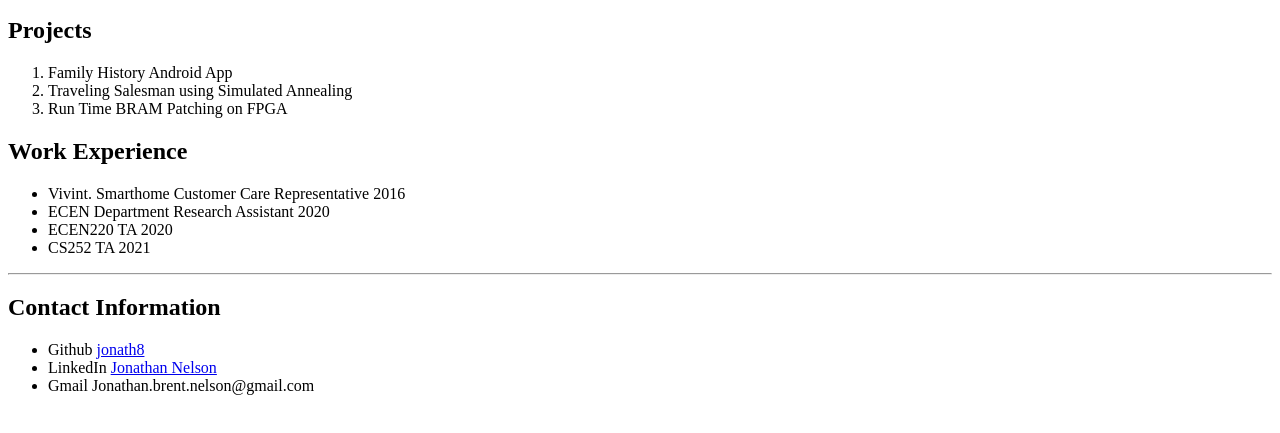
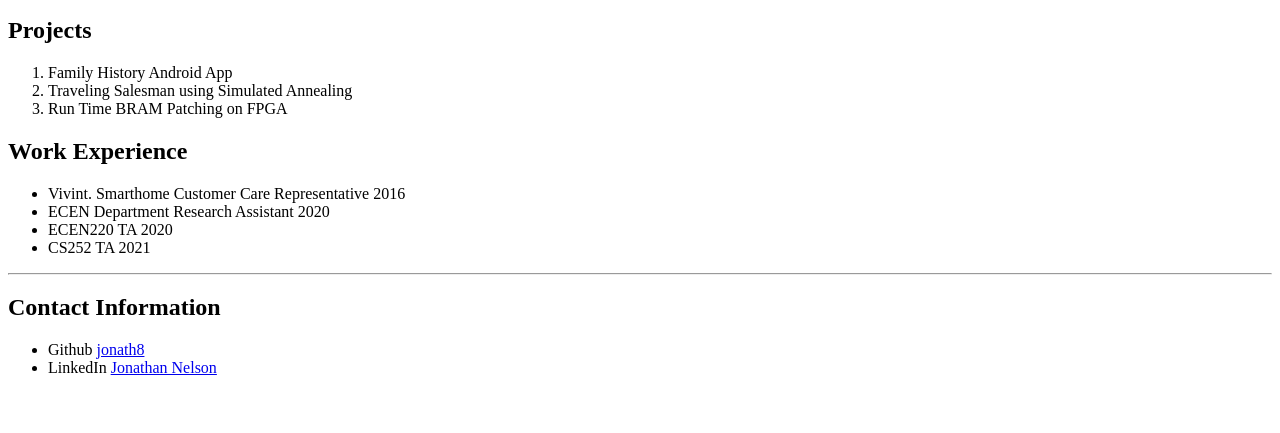
Before and after one commit to jonath8/portfolio, a plain HTML site: page index.html in a window 1280 px wide. Shown: the part 101-534 px from the top of the page. Drawn offline with Linux system fonts and the light colour scheme.

Commit message:
Made a change as a final test

```diff
--- a/index.html
+++ b/index.html
@@ -28,7 +28,6 @@
     <ul>
       <li>Github <a href="https://github.com/jonath8">jonath8</a></li>
       <li>LinkedIn <a href="linkedin.com/in/jonathan-nelson-84988b1b1">Jonathan Nelson</a></li>
-      <li>Gmail Jonathan.brent.nelson@gmail.com</li>
     </ul>
   </body>
 </html>
```
